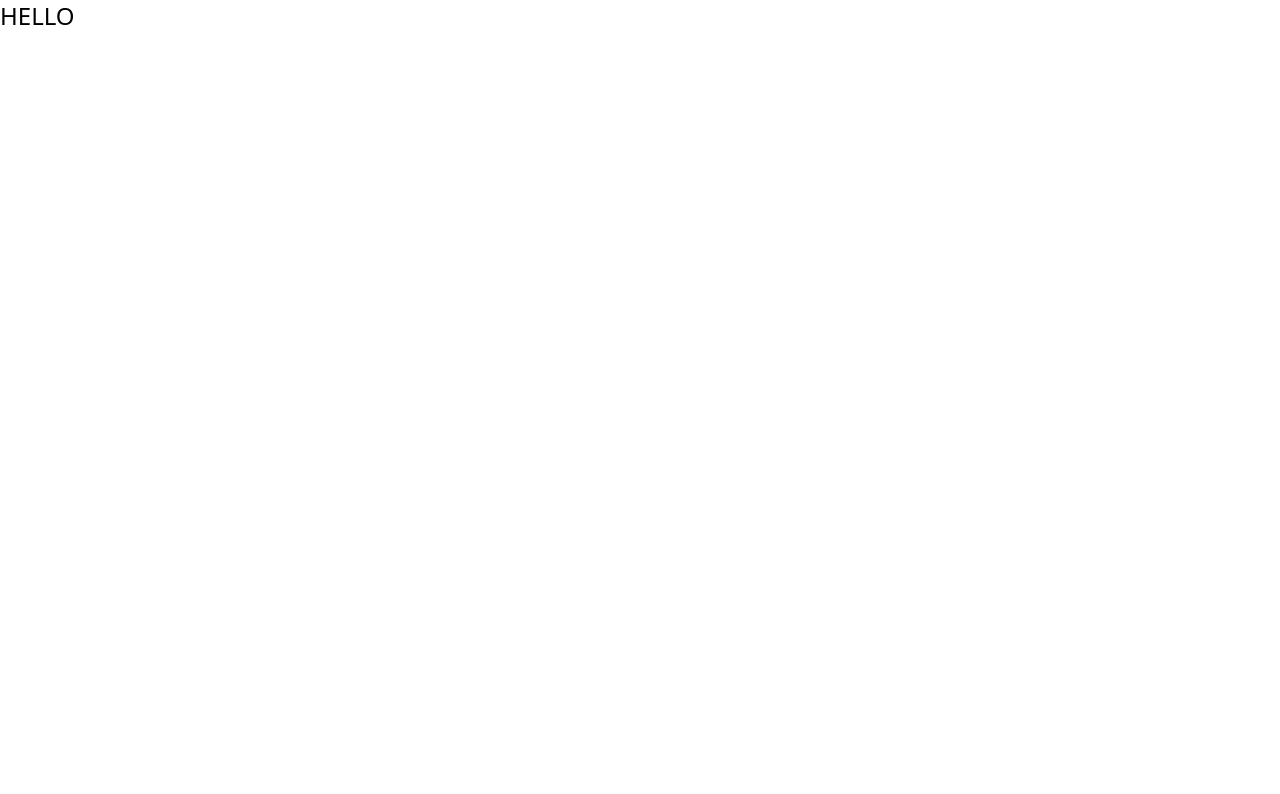
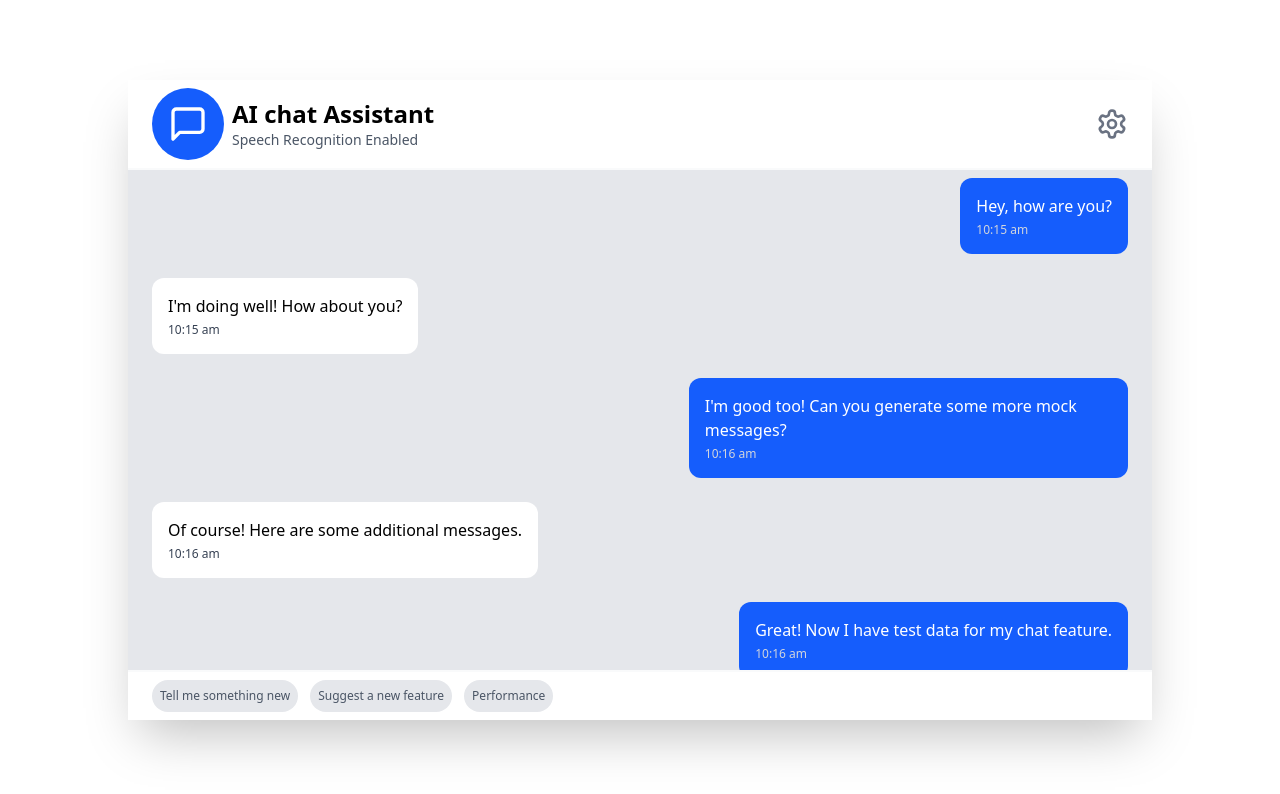
Before and after one commit to simranbirla/chat-interface-challenge, a React (Vite) app: page / in a window 1280 px wide. Shown: the top 794 px of the page. Built offline with nearby package versions, Linux system fonts and the light colour scheme.

Commit message:
feat: home page design

```diff
--- a/src/App.tsx
+++ b/src/App.tsx
@@ -1,7 +1,15 @@
+import 'regenerator-runtime/runtime'
+import { Route, Routes } from 'react-router'
+import HomePage from './HomePage'
+import SettingsPage from './SettingsPage'
+
 function App() {
 
   return (
-    <div className='text-2xl justify-center items-center dark:bg-black dark:text-white '>HELLO</div>
+    <Routes>
+      <Route path='/' element={<HomePage />} />
+      <Route path="/settings" element={<SettingsPage />} />
+    </Routes>
   )
 }
 
--- /dev/null
+++ b/src/HomePage.tsx
@@ -0,0 +1,7 @@
+import MessageWindow from "./component/MessageWindow";
+
+export default function HomePage() {
+    return <div className='text-2xl justify-center items-center dark:bg-black dark:text-white ' >
+        <MessageWindow />
+    </div >
+}
--- /dev/null
+++ b/src/SettingsPage.tsx
@@ -0,0 +1,7 @@
+import React from 'react'
+
+export default function SettingsPage() {
+    return (
+        <div>SettingsPage</div>
+    )
+}
--- /dev/null
+++ b/src/component/Message.tsx
@@ -0,0 +1,37 @@
+import { Mic } from 'lucide-react'
+import { formatAMPM } from '../utils/formatMessage'
+
+export enum Sender {
+    "USER" = 'user',
+    "AI" = "ai"
+}
+
+export enum MsgType {
+    "VOICE" = "voice",
+    "TEXT" = "text"
+}
+
+export type IMessage = {
+    id: string,
+    sender: Sender,
+    timestamp: string,
+    content: string,
+    type?: MsgType
+}
+
+export default function Message({ sender, timestamp, content, type }: IMessage) {
+    return (
+        <div className={`p-4 rounded-xl text-base my-2 font-light max-w-[80%] flex flex-col gap-1  md:max-w-[45%] ${sender === Sender.USER ? "bg-blue-600 justify-end self-end text-white" : "bg-white self-start"}`}>
+
+            {type === MsgType.VOICE && <p className={`text-xs  ${sender === Sender.USER ? "text-gray-300" : "text-gray-700"} flex gap-1 items-center`}>
+                <Mic className='size-3' />  Voice message
+            </p>}
+            <p>
+                {content}
+            </p>
+            <p className={`text-xs  ${sender === Sender.USER ? "text-gray-300" : "text-gray-700"}`}>
+                {formatAMPM(timestamp)}
+            </p>
+        </div>
+    )
+}
--- /dev/null
+++ b/src/component/MessageWindow.tsx
@@ -0,0 +1,39 @@
+import { MessageSquare, Settings } from 'lucide-react';
+import { useState } from 'react'
+import { mockData, suggestionMessages } from '../utils/data';
+import Message from './Message';
+import SuggestionTexts from './SuggestionTexts';
+
+export default function MessageWindow() {
+    const [open, setOpen] = useState<boolean>(true);
+
+    return (
+        <div className='w-[100vw] h-[100vh] dark:bg-black dark:text-white flex justify-center items-center'>
+            {open ? <div className='w-[80%] h-[80%] shadow-2xl flex flex-col '>
+                <div className='flex justify-between items-center border-b-gray-50 border-b-2 px-6 py-2 '>
+                    <div className='flex gap-2 items-center'>
+                        <div className='size-18 p-2 bg-blue-600 text-white rounded-full text-center flex justify-center item'>
+
+                            <MessageSquare className='size-10 m-auto text-center' />
+                        </div>
+                        <div>
+                            <p className='font-semibold'>AI chat Assistant</p>
+                            <p className='text-gray-600 text-sm'>Speech Recognition Enabled</p>
+                        </div>
+                    </div>
+                    <div>
+                        <Settings className='size-8 text-gray-500' />
+                    </div>
+                </div>
+                <div className='bg-gray-200 overflow-y-auto flex gap-2 flex-col px-6 border-b-gray-50 border-b-2'>
+                    {mockData.map(msg => <Message key={msg.id} {...msg} />)}
+                </div>
+
+                <div className='px-6 py-2 flex gap-3'>
+                    {suggestionMessages.map((msg, id) => <SuggestionTexts data={msg} key={id} />)}
+                </div>
+                <div></div>
+            </div> : <button onClick={() => setOpen(true)}>Open Chat Window</button>}
+        </div>
+    )
+}
--- /dev/null
+++ b/src/component/SuggestionTexts.tsx
@@ -0,0 +1,6 @@
+
+export default function SuggestionTexts({ data }: { data: string }) {
+    return (
+        <div className="rounded-3xl bg-gray-200 p-2 text-xs text-gray-600">{data}</div>
+    )
+}
--- a/src/main.tsx
+++ b/src/main.tsx
@@ -3,11 +3,14 @@
 import './index.css'
 import App from './App.tsx'
 import { ThemeProvider } from './context/ThemeContext.tsx'
+import { BrowserRouter } from 'react-router'
 
 createRoot(document.getElementById('root')!).render(
   <StrictMode>
-    <ThemeProvider>
-      <App />
-    </ThemeProvider>
+    <BrowserRouter>
+      <ThemeProvider>
+        <App />
+      </ThemeProvider>
+    </BrowserRouter>
   </StrictMode>,
 )
```
Also changed, not shown: package.json (+6 -1 lines), src/component/MessageForm.tsx (added), 1 other file (tests, documents, lock files or other folders).
